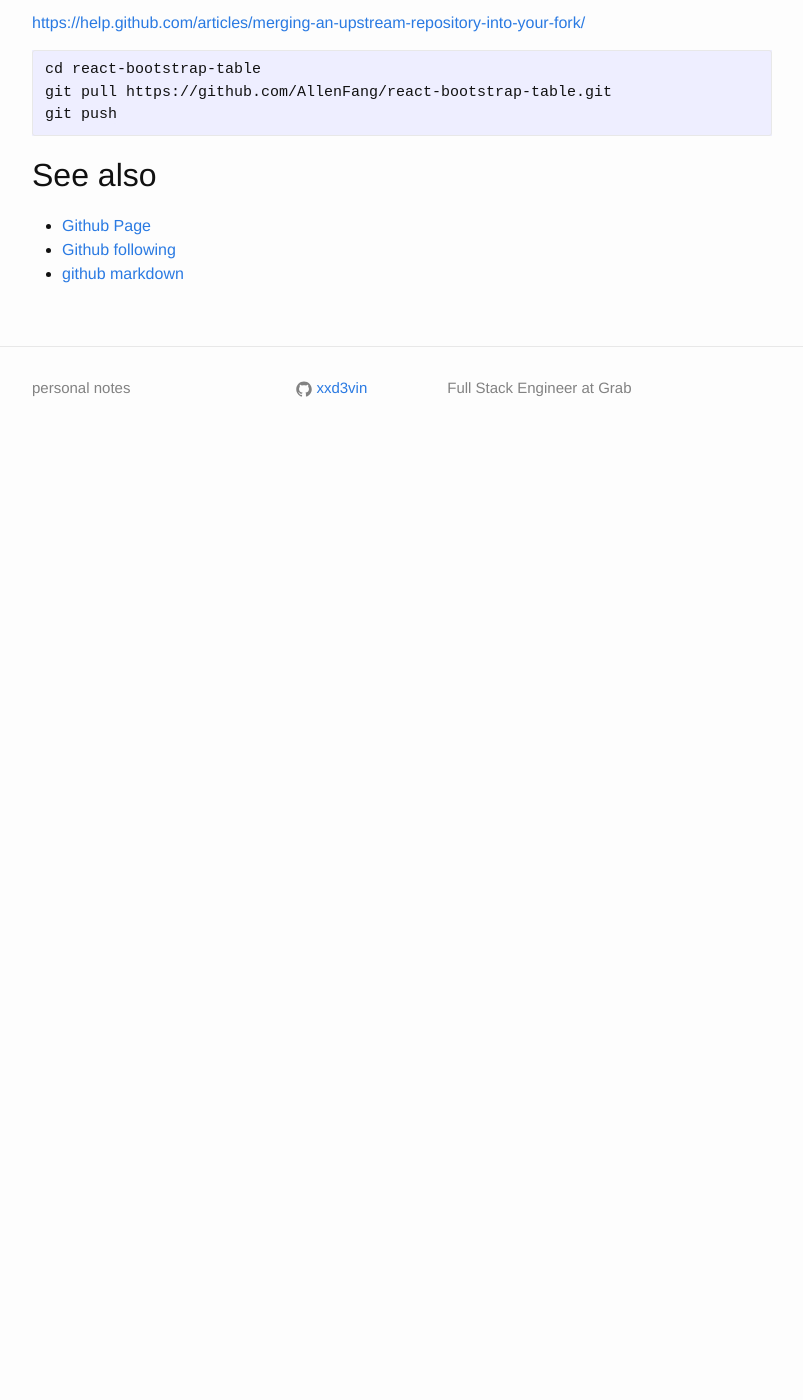
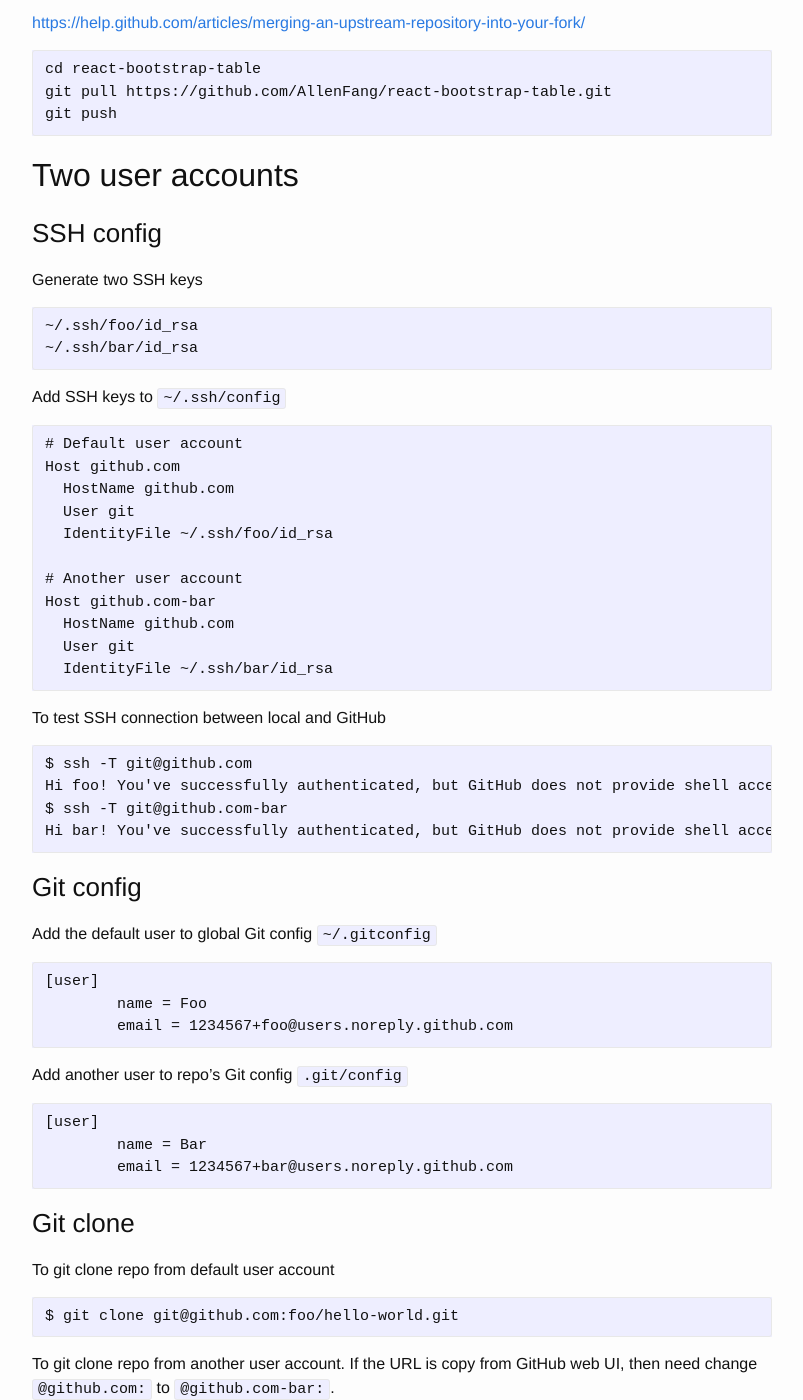
Before and after one commit to xx7y7xx/xx7y7xx.github.io, a Jekyll site: the page built from github.md, in a window 1280 px wide and 1400 px high, scrolled down 270 px. Shown: the whole window, without its empty margins (238-1041 px from the left). Built offline with Jekyll 4.4.1, drawn with Linux system fonts in a browser that asks for light colours; comment, search, counter and statistics services are not loaded; before the commit the page ends 900 px from its top, so only the background shows below that; some of the changed text lies outside the part shown.

Commit message:
Update github.md

````diff
--- a/github.md
+++ b/github.md
@@ -15,6 +15,79 @@
 git push
 ```
 
+## Two user accounts
+
+### SSH config
+
+Generate two SSH keys
+
+```
+~/.ssh/foo/id_rsa
+~/.ssh/bar/id_rsa
+```
+
+Add SSH keys to `~/.ssh/config`
+
+```
+# Default user account
+Host github.com
+  HostName github.com
+  User git
+  IdentityFile ~/.ssh/foo/id_rsa
+
+# Another user account
+Host github.com-bar
+  HostName github.com
+  User git
+  IdentityFile ~/.ssh/bar/id_rsa
+```
+
+To test SSH connection between local and GitHub
+
+```
+$ ssh -T git@github.com
+Hi foo! You've successfully authenticated, but GitHub does not provide shell access.
+$ ssh -T git@github.com-bar
+Hi bar! You've successfully authenticated, but GitHub does not provide shell access.
+```
+
+### Git config
+
+Add the default user to global Git config `~/.gitconfig`
+
+```
+[user]
+        name = Foo
+        email = 1234567+foo@users.noreply.github.com
+```
+
+Add another user to repo's Git config `.git/config`
+
+```
+[user]
+        name = Bar
+        email = 1234567+bar@users.noreply.github.com
+```
+
+### Git clone
+
+To git clone repo from default user account
+
+```
+$ git clone git@github.com:foo/hello-world.git
+```
+
+To git clone repo from another user account. If the URL is copy from GitHub web UI, then need change `@github.com:` to `@github.com-bar:`.
+
+
+```
+$ git clone git@github.com-bar:bar/hello-world.git
+```
+
+Ref:
+* https://gist.github.com/oanhnn/80a89405ab9023894df7
+* https://gist.github.com/jexchan/2351996
+
 ## See also
 
 - [Github Page](/development/github-pages/github-page.html)
````
